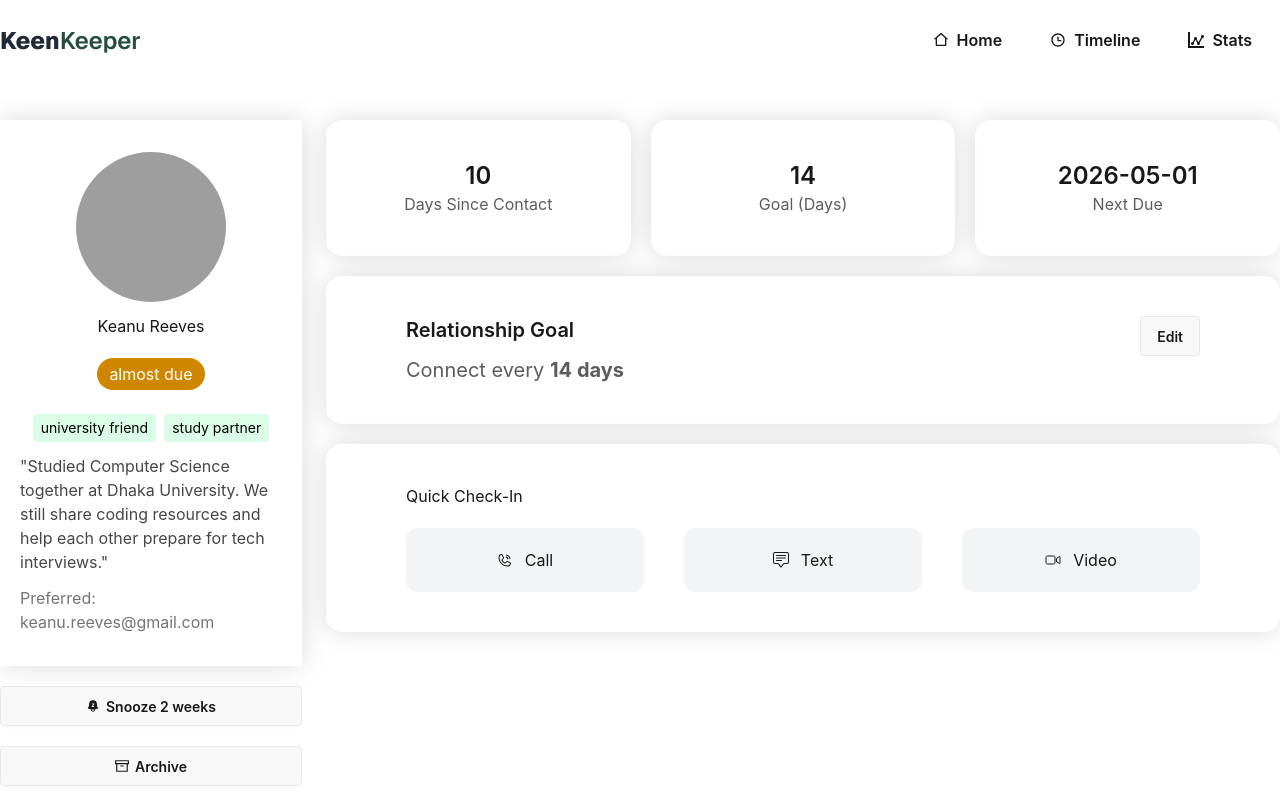
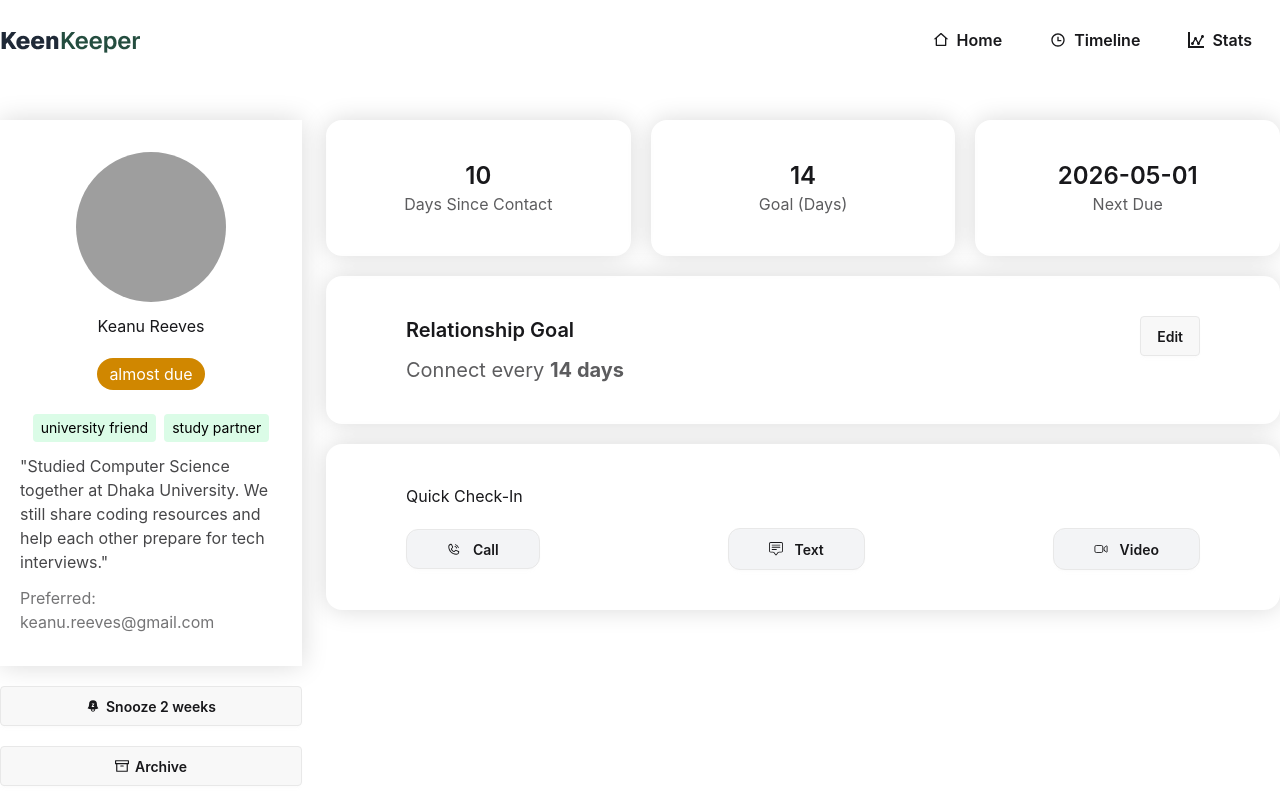
Before and after one commit to siamparvez001/keen-keeper, a React (Vite) app: page /friend/1 in a window 1280 px wide. Shown: the top 800 px of the page. Built offline with nearby package versions, Linux system fonts and the light colour scheme; grey boxes are pictures that could not be loaded.

Commit message:
feat: implement timeline system with Context API, dynamic event tracking (call, text, video) and conditional rendering

```diff
--- a/src/components/ui/FriendsCard.jsx
+++ b/src/components/ui/FriendsCard.jsx
@@ -2,6 +2,7 @@ import React from 'react';
 import { Link } from 'react-router';
 
 const FriendsCard = ({ friend }) => {
+
     return (
         <Link to={`/friend/${friend.id}`}>
             <div className='p-4 px-5 py-8 shadow-[0_0_25px_rgba(0,0,0,0.15)] rounded text-center space-y-2 h-full'>
--- /dev/null
+++ b/src/context/TimelineFriendContext.jsx
@@ -0,0 +1,7 @@
+
+
+
+
+import { createContext } from "react";
+
+export const TimelineFriendContext = createContext()
--- /dev/null
+++ b/src/context/TimelineFriendProvider.jsx
@@ -0,0 +1,22 @@
+
+
+
+import React, { useState } from 'react';
+import { TimelineFriendContext } from './TimelineFriendContext';
+
+
+const TimelineFriendProvider = ({ children }) => {
+    const [timelineFriend, setTimelineFriends] = useState([])
+
+    const data = {
+        timelineFriend,
+        setTimelineFriends
+    }
+    return (
+        <div>
+            <TimelineFriendContext.Provider value={data}>{children}</TimelineFriendContext.Provider>
+        </div>
+    );
+};
+
+export default TimelineFriendProvider;
--- a/src/pages/friendDetails/FriendDetails.jsx
+++ b/src/pages/friendDetails/FriendDetails.jsx
@@ -1,5 +1,5 @@
 
-import React, { useEffect, useState } from 'react';
+import React, { useContext, useEffect, useState } from 'react';
 import { useParams } from 'react-router-dom';
 import { HiBellSnooze } from "react-icons/hi2";
 import { FiArchive } from "react-icons/fi";
@@ -8,13 +8,17 @@ import { PiPhoneCall } from "react-icons/pi";
 import { BsChatSquareText } from "react-icons/bs";
 import { IoVideocamOutline } from "react-icons/io5";
 import { RingLoader } from 'react-spinners';
+import { TimelineFriendContext } from '../../context/TimelineFriendContext';
 
 const FriendDetails = () => {
+    // const [timelineFriend, setTimelineFriends] = useState([])
+    const { timelineFriend, setTimelineFriends } = useContext(TimelineFriendContext)
+
+
+
     const { id } = useParams();
-
     const [friends, setFriends] = useState([]);
     const [loading, setLoading] = useState(true);
-
     useEffect(() => {
         const fetchData = async () => {
             const res = await fetch('/friendsData.json');
@@ -26,14 +30,43 @@ const FriendDetails = () => {
 
         fetchData();
     }, []);
-
     const expectedFriend = friends.find(
         (friend) => String(friend.id) === id
     );
+
+
+
+    const handleTimelineFriend = (type) => {
+        const newEvent = {
+            ...expectedFriend,
+            type,
+            date: new Date().toLocaleDateString()
+        }
+
+        setTimelineFriends((prev) => {
+            const alreadyExists = prev.find(
+                item => item.id === newEvent.id && item.type === type
+            );
+
+            if (alreadyExists) return prev;
+
+            return [...prev, newEvent];
+        });
+    }
+    // const handleTimelineFriend = () => {
+    //     setTimelineFriends([...timelineFriend, expectedFriend])
+    // }
+    // console.log(timelineFriend)
+
+
     if (loading) return <div className="flex justify-center items-center    my-20">
         <RingLoader color="#064e3b" />
     </div>;
     if (!expectedFriend) return <p>Friend not found</p>;
+
+
+
+
 
     return (
         <div className='container mx-auto grid grid-cols-1 md:grid-cols-4 gap-6 my-10'>
@@ -112,18 +145,18 @@ const FriendDetails = () => {
                 <div className='shadow-[0_0_25px_rgba(0,0,0,0.15)] bg-white px-20 py-10 rounded-2xl'>
                     <p className='mb-5'>Quick Check-In</p>
                     <div className='flex justify-between items-center gap-10 '>
-                        <div className='flex justify-center items-center gap-3 px-10 py-5 bg-gray-100 w-full rounded-xl'>
+                        <button className='btn flex  justify-center items-center gap-3 px-10  bg-gray-100  rounded-xl' onClick={handleTimelineFriend("call")}>
                             <PiPhoneCall></PiPhoneCall>
                             <p>Call</p>
-                        </div>
-                        <div className='flex justify-center items-center gap-3 px-10 py-5 bg-gray-100 w-full rounded-xl'>
+                        </button>
+                        <button className='btn flex justify-center items-center gap-3 px-10 py-5 bg-gray-100  rounded-xl' onClick={handleTimelineFriend("text")}>
                             <BsChatSquareText></BsChatSquareText>
                             <p>Text</p>
-                        </div>
-                        <div className='flex justify-center items-center gap-3 px-10 py-5 bg-gray-100 w-full rounded-xl'>
+                        </button>
+                        <button className='btn flex justify-center items-center gap-3 px-10 py-5 bg-gray-100  rounded-xl' onClick={handleTimelineFriend("video")}>
                             <IoVideocamOutline></IoVideocamOutline>
                             <p>Video</p>
-                        </div>
+                        </button>
                     </div>
                 </div>
             </div>
--- a/src/pages/timeline/Timeline.jsx
+++ b/src/pages/timeline/Timeline.jsx
@@ -1,9 +1,57 @@
-import React from 'react';
+import React, { useContext } from 'react';
+import { TimelineFriendContext } from '../../context/TimelineFriendContext';
+import { PiPhoneCall } from "react-icons/pi";
+import { BsChatSquareText } from "react-icons/bs";
+import { IoVideocamOutline } from "react-icons/io5";
+
 
 const Timeline = () => {
+    const { timelineFriend, setTimelineFriends } = useContext(TimelineFriendContext)
+    console.log(timelineFriend)
     return (
-        <div>
-            Timeline
+        <div className='container mx-auto my-10'>
+
+            {timelineFriend.length > 0 && (
+                <>
+                    <h1 className='text-2xl font-semibold'>Timeline</h1>
+
+                    {
+                        timelineFriend.map((item, ind) => {
+
+                            let icon, label;
+
+                            if (item.type === "call") {
+                                icon = <PiPhoneCall />;
+                                label = "Call";
+                            }
+                            else if (item.type === "text") {
+                                icon = <BsChatSquareText />;
+                                label = "Text";
+                            }
+                            else {
+                                icon = <IoVideocamOutline />;
+                                label = "Video";
+                            }
+
+                            return (
+                                <div key={ind} className="flex items-center gap-5 px-5 py-3 shadow-[0_0_25px_rgba(0,0,0,0.15)] rounded-2xl my-5">
+
+                                    <div className="text-2xl">{icon}</div>
+
+                                    <div>
+                                        <p className="text-xl">
+                                            <span className='font-semibold'>{label}</span> with {item.name}
+                                        </p>
+                                        <p>{item.next_due_date}</p>
+                                    </div>
+
+                                </div>
+                            );
+                        })
+                    }
+                </>
+            )}
+
         </div>
     );
 };
--- a/src/router/Router.jsx
+++ b/src/router/Router.jsx
@@ -3,6 +3,7 @@ import RootLayout from "../Layout/RootLayout";
 import Home from "../pages/homepage/Home";
 import ErrorPage from "../pages/notFoundpage/ErrorPage";
 import FriendDetails from "../pages/friendDetails/FriendDetails";
+import Timeline from "../pages/timeline/Timeline";
 
 export const router = createBrowserRouter(
     [
@@ -18,7 +19,7 @@ export const router = createBrowserRouter(
                 },
                 {
                     path: '/timeline',
-                    element: <h2>Timeline</h2>
+                    element: <Timeline></Timeline>
                 },
                 {
                     path:'/friend/:id',
```
Also changed, not shown: src/main.jsx (+6 -1 lines).
